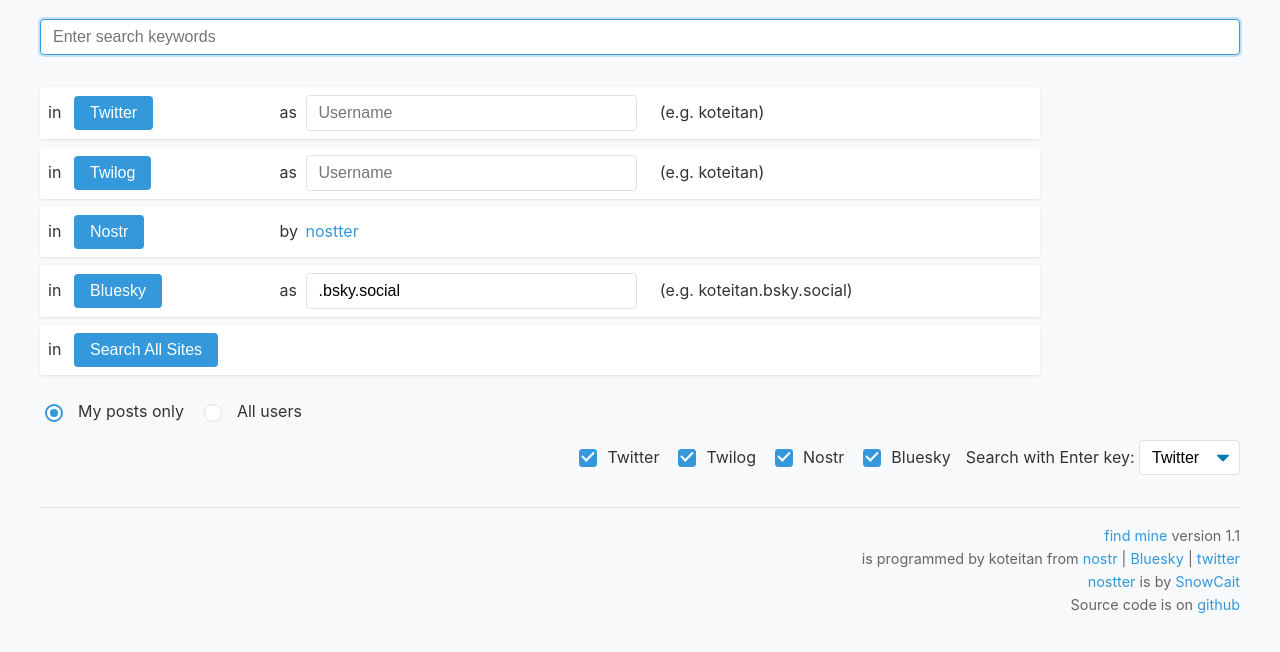
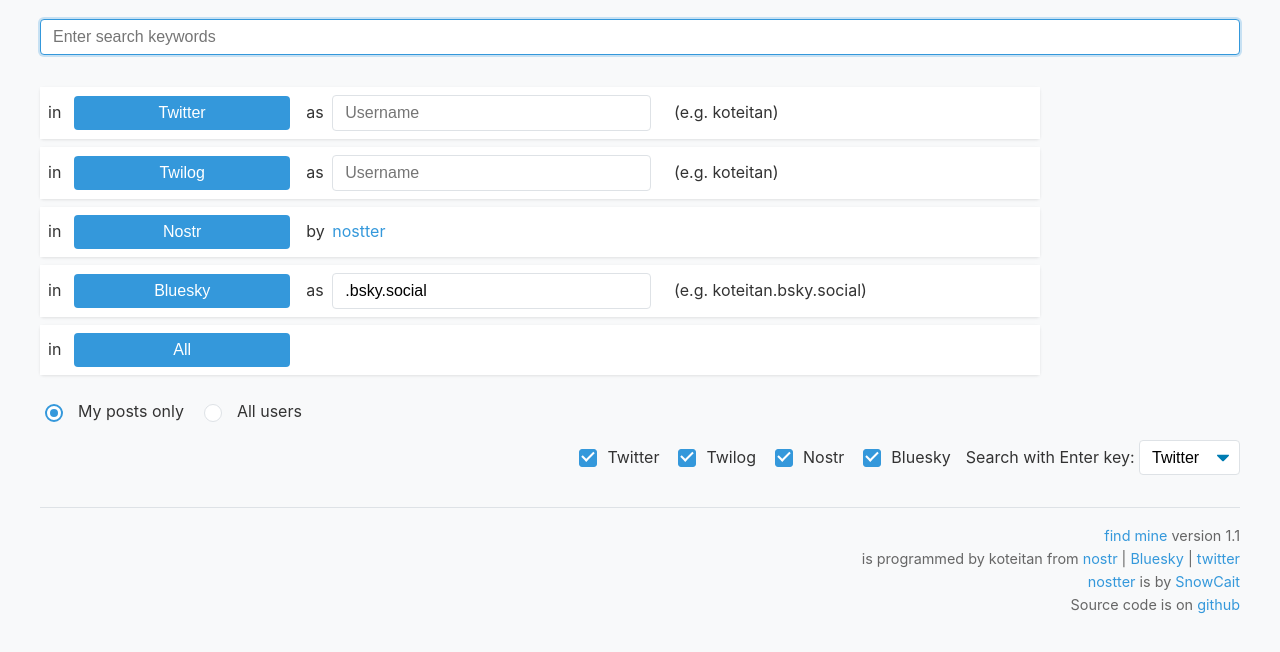
Before and after one commit to koteitan/findmine, a plain HTML site: page index.html in a window 1280 px wide. Shown: the part 98-750 px from the top of the page. Drawn offline with Linux system fonts and the light colour scheme.

Commit message:
adjust button size

```diff
--- a/index.html
+++ b/index.html
@@ -46,7 +46,7 @@
       </tr>
       <tr id="all_tr" class="service-row">
         <td>in</td>
-        <td><input type="button" value="Search All Sites" onclick="search('all');"></td>
+        <td><input type="button" value="All" onclick="search('all');"></td>
         <td colspan="3"></td>
       </tr>
     </table>
--- a/style.css
+++ b/style.css
@@ -65,6 +65,8 @@
   font-size: 1rem;
   cursor: pointer;
   transition: background-color 0.2s;
+  width: 100%;
+  text-align: center;
 }
 
 input[type="button"]:hover {
@@ -175,7 +177,7 @@
 }
 
 td:nth-child(2) {
-  width: 100px;
+  width: 120px;
 }
 
 td:nth-child(4) {
```
